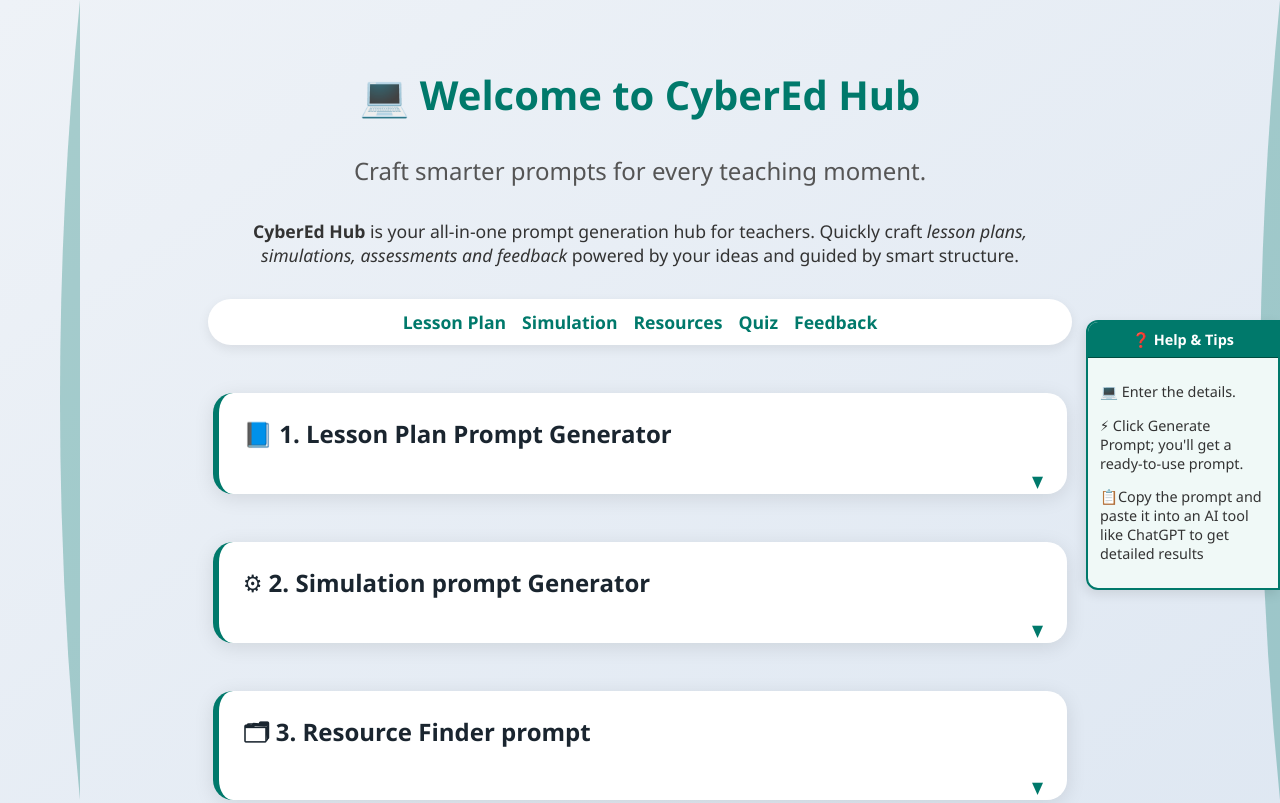
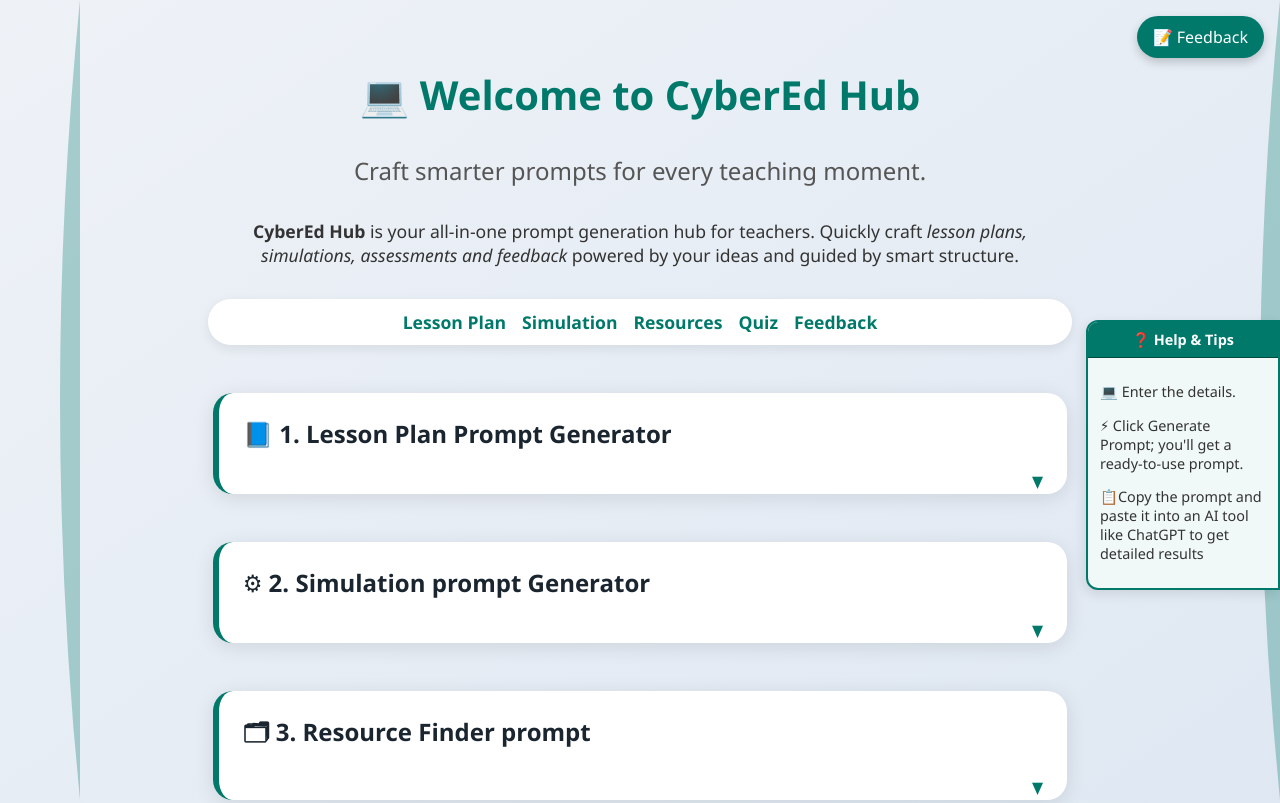
Before and after one commit to TPenquin/CyberEd-prompt-tool, a plain HTML site: page index.html in a window 1280 px wide. Shown: the top 803 px of the page. Drawn offline with Linux system fonts and the light colour scheme.

Commit message:
Update index.html

```diff
--- a/index.html
+++ b/index.html
@@ -221,6 +221,24 @@ input:focus, select:focus, textarea:focus {
 .help-content {
   padding: 10px 12px;
   color: #333;
+}
+.floating-feedback {
+  position: fixed;
+  top: 1rem;
+  right: 1rem;
+  background-color: #00796b;
+  color: #fff;
+  padding: 10px 16px;
+  font-size: 1rem;
+  border-radius: 25px;
+  box-shadow: 0 4px 10px rgba(0,0,0,0.2);
+  text-decoration: none;
+  z-index: 1000;
+  transition: background 0.3s ease;
+}
+
+.floating-feedback:hover {
+  background-color: #004d40;
 }
 
 
@@ -579,6 +597,9 @@ function toggleHelp() {
       <p>© 2025 <strong>CyberEd Hub</strong> | Prompt Generator for Educators</p>
       <p>Developed by Mosero Nancy. Empowering educators through AI-driven tools. All rights reserved.</p>
 </footer>
+<a href="https://docs.google.com/forms/d/1qcLZbEBSGAGfLqzQK06pCJL9F8aQ-ATDNCUbVyb_58c/edit" target="_blank" class="floating-feedback" title="Leave feedback">
+  📝 Feedback
+</a>
 
 </body>
 </html>
```
